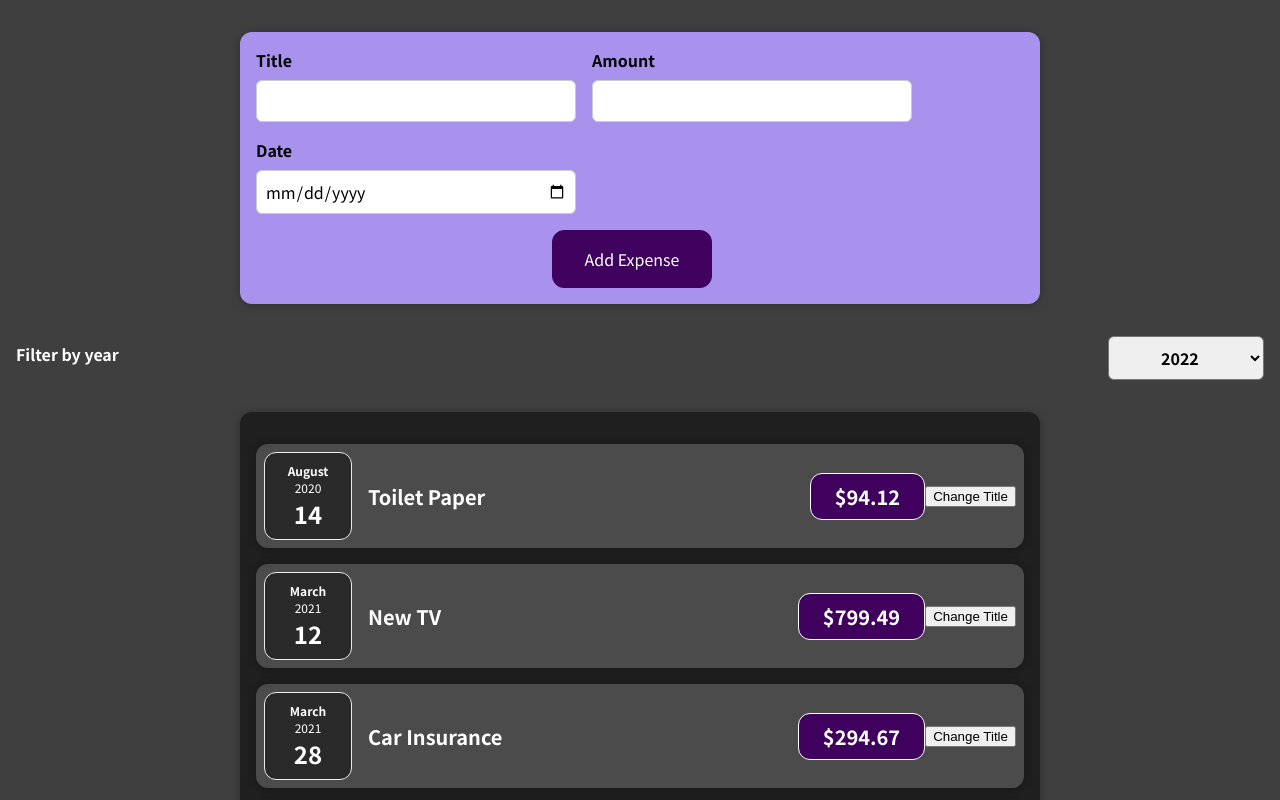
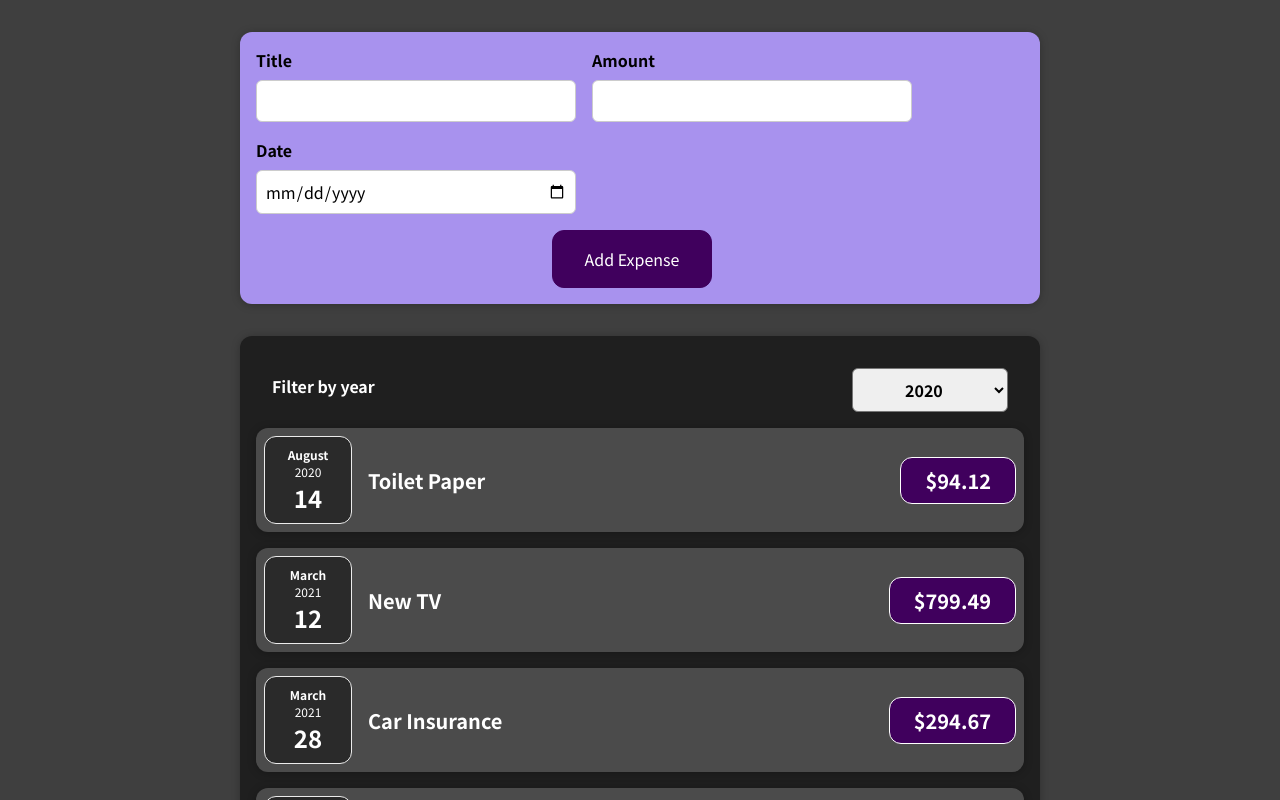
Before and after one commit to osman-bursa/react-fundamentals, a React (Create React App) app: page / in a window 1280 px wide. Shown: the top 800 px of the page. Built offline with nearby package versions, Linux system fonts and the light colour scheme.

Commit message:
rendering list of data

```diff
--- a/src/components/Expenses/ExpenseFilter.js
+++ b/src/components/Expenses/ExpenseFilter.js
@@ -2,12 +2,7 @@ import React, { useState } from 'react';
 import './ExpenseFilter.css';
 
 const ExpensesFilter = (props) => {
-    const [filterChange, setFilterChange] = useState('');
-
     const filterChangeHandler = (event) => {
-        //event has a value => 'event.target.value'
-        setFilterChange(event.target.value);
-
         const selectedYear = event.target.value;
         props.onExpenseFilterChange(selectedYear); // sending expensefilter selection up
     };
@@ -16,7 +11,7 @@ const ExpensesFilter = (props) => {
         <div className='expenses-filter'>
             <div className='expenses-filter__control'>
                 <label>Filter by year</label>
-                <select onChange={filterChangeHandler}>
+                <select value={props.selected} onChange={filterChangeHandler}>
                     <option value='2022'>2022</option>
                     <option value='2021'>2021</option>
                     <option value='2020'>2020</option>
--- a/src/components/Expenses/ExpenseItem.js
+++ b/src/components/Expenses/ExpenseItem.js
@@ -6,23 +6,23 @@ import './ExpenseItem.css';
 
 function ExpenseItem(props) {
     // useState: First parameter is the variable , second parameter is the function that updates the first parameter.
-  const [title, setTitle] = useState(props.title);
+    // const [title, setTitle] = useState(props.title);
 
-  const clickHandler = () => {
-    setTitle('Updated!');
+    // const clickHandler = () => {
+    //   setTitle('Updated!');
 
-    console.log(title);
-  };
+    //   console.log(title);
+    // };
 
     return (
-    <Card className="expense-item">
+        <Card className='expense-item'>
             <ExpenseDate date={props.date} amount={props.amount} title={props.title} />
-      <div className="expense-item__description">
-        <h2>{title}</h2>
-        <div className="expense-item__price">${props.amount}</div>
+            <div className='expense-item__description'>
+                <h2>{props.title}</h2>
+                <div className='expense-item__price'>${props.amount}</div>
             </div>
 
-      <button onClick={clickHandler}>Change Title</button>
+            {/* <button onClick={clickHandler}>Change Title</button> */}
         </Card>
     );
 }
--- a/src/components/Expenses/Expenses.js
+++ b/src/components/Expenses/Expenses.js
@@ -6,24 +6,19 @@ import { useState } from 'react';
 
 function Expenses(props) {
     const expenses = props.expenseList;
-    const [selectedYear, setSelectedYear] = useState('');
+    const [selectedYear, setSelectedYear] = useState('2020');
 
     const expenseFilterChangeHandler = (selectedYear) => {
-        console.log(selectedYear); // log the data to check
-        setSelectedYear(selectedYear); // store the selectedYear in the state.
+        setSelectedYear(selectedYear); // store/set the selectedYear in the state.
     };
 
     return (
         <div>
-            <ExpenseFilter onExpenseFilterChange={expenseFilterChangeHandler} />
             <Card className='expenses'>
-                <ExpenseItem title={expenses[0].title} amount={expenses[0].amount} date={expenses[0].date} />
-
-                <ExpenseItem title={expenses[1].title} amount={expenses[1].amount} date={expenses[1].date} />
-
-                <ExpenseItem title={expenses[2].title} amount={expenses[2].amount} date={expenses[2].date} />
-
-                <ExpenseItem title={expenses[3].title} amount={expenses[3].amount} date={expenses[3].date} />
+                <ExpenseFilter selected={selectedYear} onExpenseFilterChange={expenseFilterChangeHandler} />
+                {props.expenseList.map((expense) => (
+                    <ExpenseItem title={expense.title} amount={expense.amount} date={expense.date} />
+                ))}
             </Card>
         </div>
     );
```
Also changed, not shown: 1 other file (tests, documents, lock files or other folders). Lines whose indentation alone changed are shown as unchanged.
